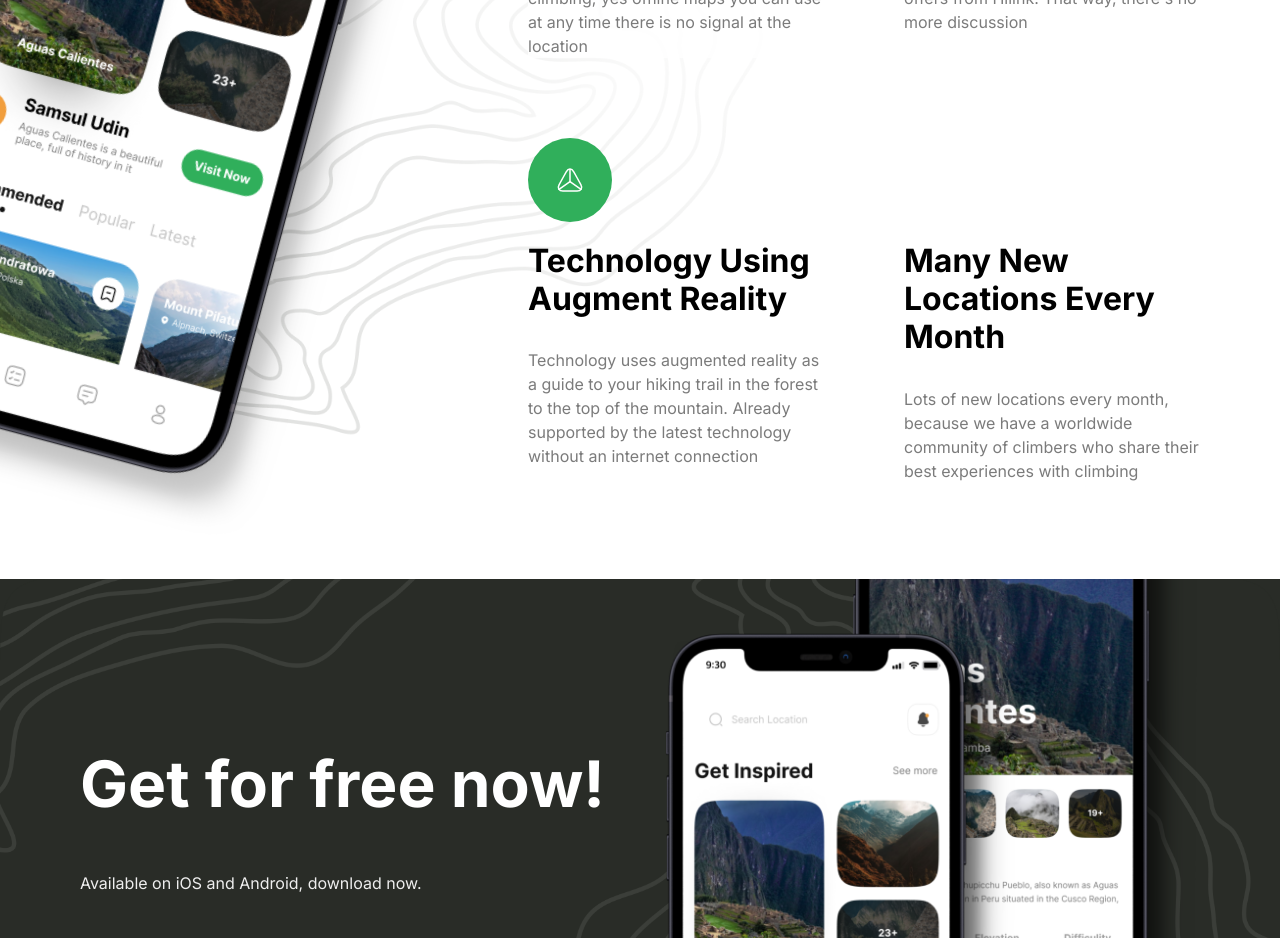
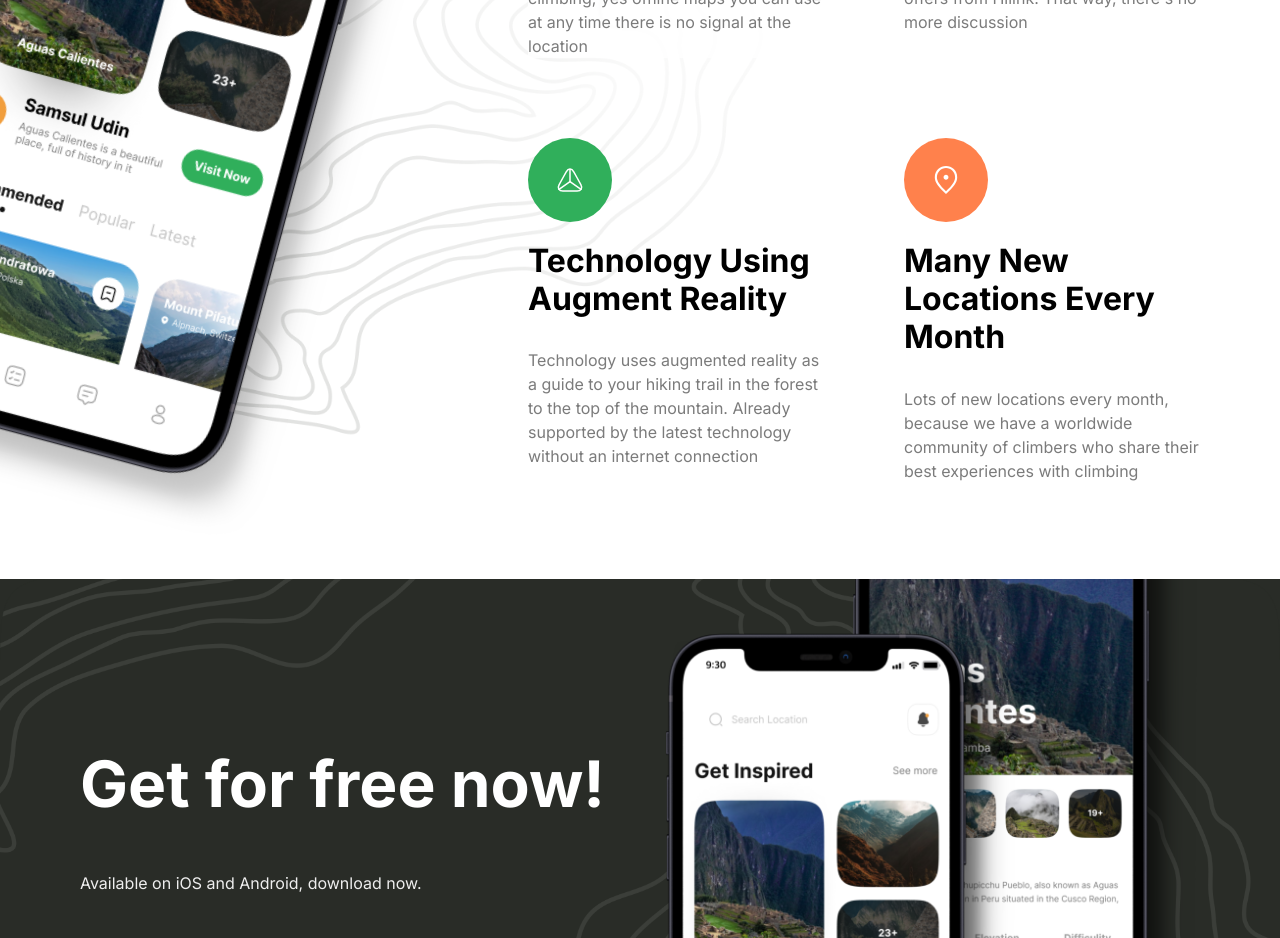
Before and after one commit to aldyvictor/camp-travel, a Next.js app: page / in a window 1280 px wide. Shown: the part 3160-4098 px from the top of the page. Built offline with nearby package versions, Linux system fonts and the light colour scheme.

Commit message:
fix config: fix tailwind config

```diff
--- a/tailwind.config.ts
+++ b/tailwind.config.ts
@@ -4,6 +4,10 @@ module.exports = {
     './pages/**/*.{js,ts,jsx,tsx,mdx}',
     './components/**/*.{js,ts,jsx,tsx,mdx}',
     './app/**/*.{js,ts,jsx,tsx,mdx}',
+  ],
+  safelist: [
+    'bg-orange-50',
+    'bg-green-50'
   ],
   theme: {
     extend: {
```
